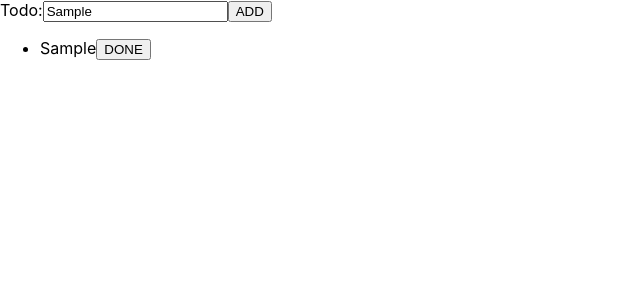
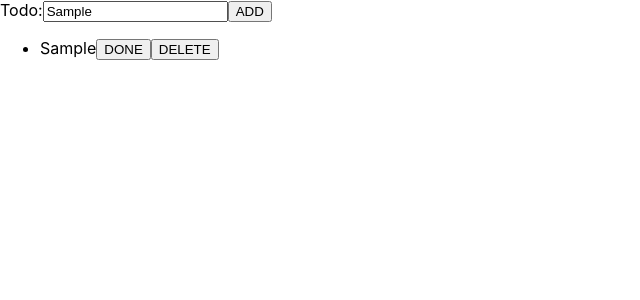
Before and after one commit to Iryu-0817/React-, a React (Create React App) app in the folder my-react/: page / in a window 1280 px wide. Both pictures are taken after typing "Sample" into the empty fields and a click on the button "ADD". Shown: the top 300 px of the page, without its empty margins (0-640 px from the left). Built offline with nearby package versions, Linux system fonts and the light colour scheme.

Commit message:
削除機能を追加

```diff
--- a/my-react/src/Todolist/ StateTodo.jsx
+++ b/my-react/src/Todolist/ StateTodo.jsx
@@ -29,6 +29,10 @@ const StateTodo = () => {
     );
   };
 
+  const handleRemove = (e) => {
+    setTodo(todo.filter((item) => item.id !== Number(e.target.dataset.id)));
+  };
+
   return (
     <div>
       <label>
@@ -50,6 +54,9 @@ const StateTodo = () => {
             <button type="button" onClick={handledone} data-id={item.id}>
               DONE
             </button>
+            <button type="button" onClick={handleRemove} data-id={item.id}>
+              DELETE
+            </button>
           </li>
         ))}
       </ul>
```
